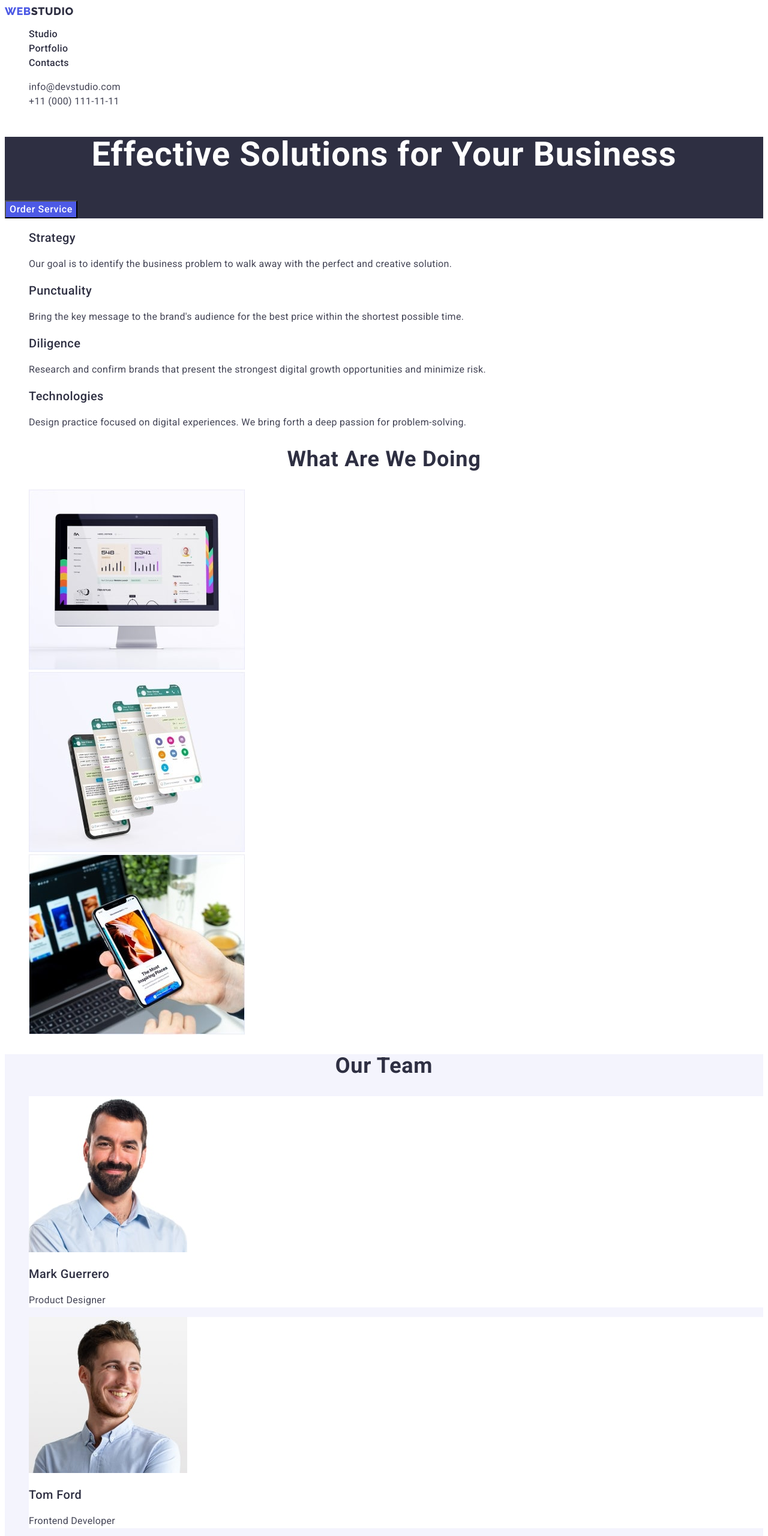
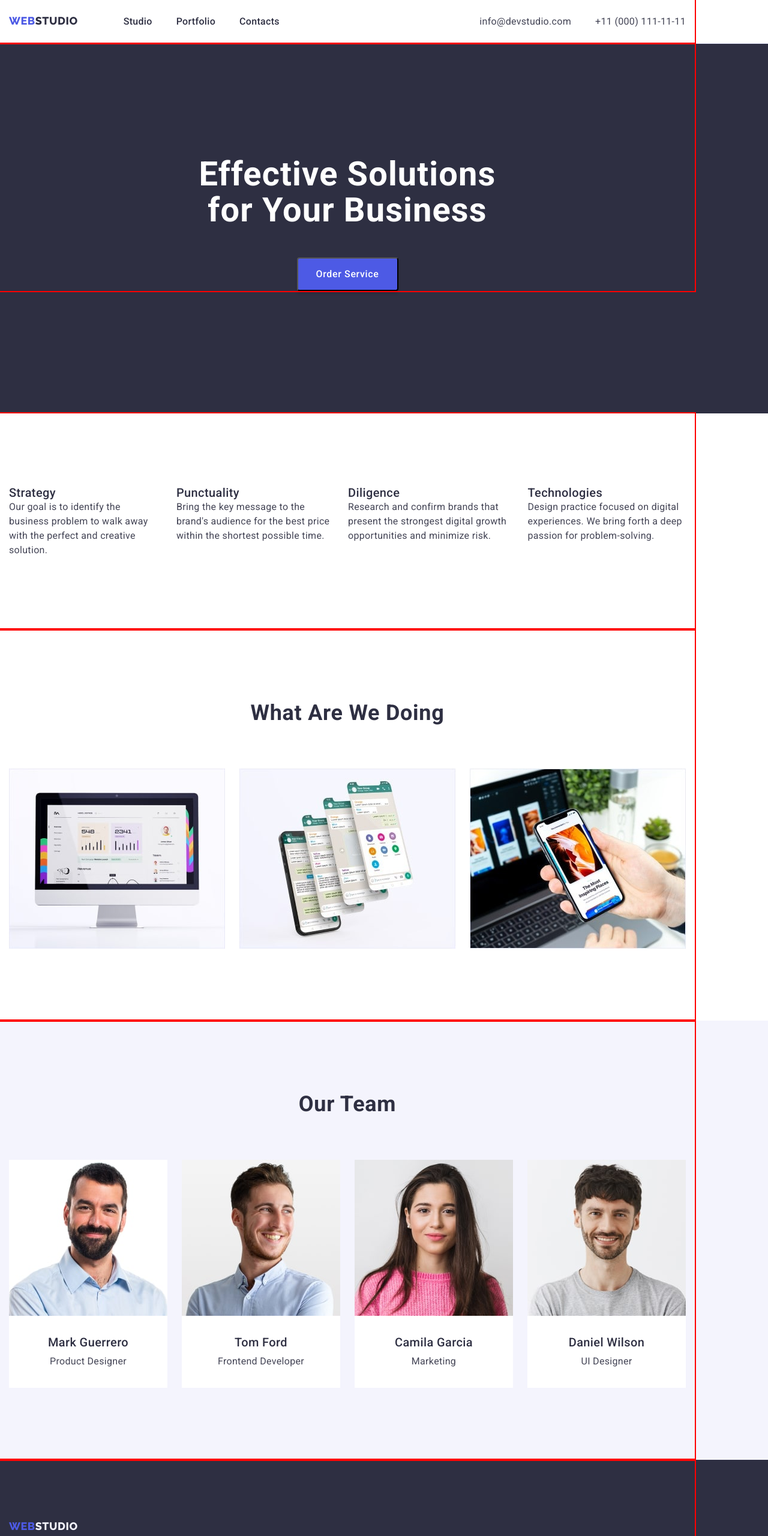
Before and after one commit to YarynaY/goit-markup-hw-03, a plain HTML site: page index.html in a window 1280 px wide. Shown: the top 2560 px of the page at 60% size. Drawn offline with nearby package versions, Linux system fonts and the light colour scheme.

Commit message:
goit-markup-hw-03

```diff
--- a/css/styles.css
+++ b/css/styles.css
@@ -49,9 +49,36 @@ clip-path: inset(100%);
 clip: rect(0 0 0 0);
 overflow: hidden;
   }
+  p, h1, h2, h3 {
+    margin: 0;
+}
+ul {
+    margin: 0;
+    padding: 0;
+}
+.container {
+    width: 1158px;
+    padding-left: 15px;
+    padding-right: 15px;
+    margin: o auto;
+    outline: 2px solid red;
+}
+img {
+    display: block;
+}
+
 /* inherit - наслідування шрифта; */
 /* font-style: normal - тільки для посилань; */
 /* header */
+.header-navigation {
+    display: flex;
+}
+.header-container {
+    display: flex;
+}
+.header {
+    border-bottom: 1px solid #E7E9FC;
+}
 .logo {
 font-family: "Raleway", sans-serif;
 font-weight: 800;
@@ -65,7 +92,16 @@ color: var(--header-logo-color);
 }
 .header-logo {
 color: var(--logo-color);
+padding-bottom: 24px;
+padding-top: 24px;
+margin-right: 76px;
 }
+  .header-list {
+display: flex;
+padding-bottom: 24px;
+padding-top: 24px;
+gap: 40px;
+ }
 .header-link {
 font-weight: 500;
 font-size: 16px;
@@ -83,6 +119,13 @@ color: var(--link-hover-focus-color)
 }
 .header-addres{
 font-style: normal;
+padding-bottom: 24px;
+padding-top: 24px;
+margin-left: auto;
+}
+.header-addres-list {
+    display: flex;
+    gap: 40px;
 }
 .header-addres-link {
 font-size: 16px;
@@ -91,6 +134,7 @@ letter-spacing: 0.02em;
 color: var(--link-addres-color);
 }
 /* main */
+
 .item-title {
 font-weight: 500;
 font-size: 20px;
@@ -105,6 +149,7 @@ letter-spacing: 0.02em;
 /* title */
 .title {
 background-color: var(--title-background);
+padding-bottom: 204px;
 }
 .main-title{
 font-size: 56px;
@@ -112,6 +157,10 @@ line-height: 1.07;
 letter-spacing: 0.02em;
 text-align: center;
 color: var(--main-title-color);
+max-width: 496px;
+margin: 0 auto;
+padding-top: 188px;
+margin-bottom: 48px;
 }
 .button-order {
 cursor: pointer;
@@ -122,6 +171,13 @@ font-size: 16px;
 line-height: 1.5;
 letter-spacing: 0.04em;
 color: var(--button-order-color);
+box-shadow: 0px 4px 4px rgba(0, 0, 0, 0.15);
+border-radius: 4px;
+display: block;
+margin-right: auto;
+margin-left: auto;
+width: 169px;
+height: 56px;
 }
 .button-order:hover,
 .button-order:focus {
@@ -131,9 +187,25 @@ background-color: var(--button-hover-focus-background);
 .objective-item-title {
 color: var(--objective-item-title-color);
 }
+.objective-list{
+    display: flex;
+   padding-left: auto;
+   padding-right: auto;
+   gap: 24px;
+   padding-bottom: 120px;
+   padding-top: 120px;
+}
 /* section - What are we doing */
 .job-title {
-color: var(--job-title-color)
+color: var(--job-title-color);
+margin-bottom: 72px;
+padding: auto;
+}
+.our-job-list {
+    display: flex;
+    gap: 24px;
+    padding-bottom: 120px;
+    width: calc((100%-48px) / 3) ;
 }
 /* section - Our team */
 .title-h {
@@ -143,33 +215,66 @@ letter-spacing: 0.02em;
 text-align: center;
 text-transform: capitalize;
 color: var(--team-title-color);
+padding-top: 120px;
+padding-left: auto;
+padding-right: auto;
+margin-bottom: 72px;
 }
-.team-item-title{
+.our-team-list {
+    display: flex;
+    gap: 24px;
+    padding-left: auto;
+    padding-right: auto;
+    padding-bottom: 120px;
+    width: calc((100%-72px) / 4);
+}
+.team-item-title {
 color: var(--team-title-color);
+text-align: center;
+margin-bottom: 8px;
+padding-top: 32px;
 }
 .our-team {
 background: var(--our-team-background)
 }
 .our-team-item {
 background-color: var(--our-team-list-background);
+text-align: center;
+padding-bottom: 32px;
 }
 /* footer */
+.footer-container{
+    padding-top: 100px;
+    padding-bottom: 100px;
+}
 .footer {
 background-color: var(--footer-background)}
 .footer-logo-studio {
 color: var(--footer-logo-color);
 }
-.footer-logo{
-color:  #4D5AE5;;
+.footer-logo {
+color:  #4D5AE5;
 }
 .footer-text {
 font-size: 16px;
 line-height: 1.5;
 letter-spacing: 0.02em;
 color: var(--footer-text-color);
+max-width: 264px;
+margin-top: 16px;
 }
 /* Portfolio */
 /* maim */
+.benefits-container {
+
+}
+.pagination-list {
+    display: flex;
+    padding-top: 96px;
+    gap: 24px;
+ justify-content: center;
+margin-bottom: 72px;
+}
 .pagination-button {
 font-family: inherit;
 cursor: pointer;
@@ -178,7 +283,35 @@ font-size: 16px;
 line-height: 1.5;
 letter-spacing: 0.04em;
 color: var(--pagination-button-color);
-background-color: var(--pagination-button-background)
+background-color: var(--pagination-button-background);
+border: 1px solid #E7E9FC;
+border-radius: 4px;
+display: block;
+}
+.benefits-list {
+    display: flex;
+    flex-wrap: wrap;
+    padding-bottom: 120px;
+    column-gap: 24px;
+    row-gap: 48px;
+}
+.border {
+border-left: 1px solid #E7E9FC;
+border-right: 1px solid #E7E9FC;
+border-bottom: 1px solid #E7E9FC;
+}
+.benefits-item {
+ width: calc((100%-48px) / 3);
+ max-width: 360px;
+}
+.benefits-item-title {
+    padding-top: 32px;
+    padding-left: 16px;
+    margin-bottom: 8px;
+}
+.benefits-item-text {
+    padding-bottom: 32px;
+    padding-left: 16px;
 }
 .pagination-button:hover,
 .pagination-button:focus {
--- a/index.html
+++ b/index.html
@@ -11,10 +11,18 @@
       href="https://fonts.googleapis.com/css2?family=Raleway:wght@800&family=Roboto:wght@400;500;700;900&display=swap"
       rel="stylesheet"
     />
+    <link
+      rel="stylesheet"
+      href="https://cdnjs.cloudflare.com/ajax/libs/modern-normalize/2.0.0/modern-normalize.min.css"
+      integrity="sha512-4xo8blKMVCiXpTaLzQSLSw3KFOVPWhm/TRtuPVc4WG6kUgjH6J03IBuG7JZPkcWMxJ5huwaBpOpnwYElP/m6wg=="
+      crossorigin="anonymous"
+      referrerpolicy="no-referrer"
+    />
     <link rel="stylesheet" href="css/styles.css" />
   </head>
   <body>
     <header class="header">
+        <div class="container header-container">
           <nav class="header-navigation">
             <a class="header-logo logo link" href="index.html"
               >Web<span class="logo-studio logo">Studio</span></a
@@ -45,13 +53,17 @@
             </li>
           </ul>
         </address>
+        </div>
     </header>
     <main class="main">
       <section class="title">
+        <div class="container title-container">
           <h1 class="main-title">Effective Solutions for Your Business</h1>
           <button class="button-order" type="button">Order Service</button>
+        </div>
       </section>
       <section class="objective">
+        <div class="container objective-container">
           <h2 hidden class="visually-hidden">Title</h2>
           <ul class="objective-list list">
             <li class="objective-item list">
@@ -83,9 +95,11 @@
               </p>
             </li>
           </ul>
+        </div>
       </section>
       <section class="our-job">
-        <h2 class="our-job-title title-h">What are we doing</h2>
+        <div class="container">
+          <h2 class="job-title title-h">What are we doing</h2>
           <ul class="our-job-list list">
             <li class="our-job-item list">
               <img
@@ -115,8 +129,10 @@
               />
             </li>
           </ul>
+        </div>
       </section>
       <section class="our-team">
+       <div class="container">
           <h2 class="our-team-title title-h">Our Team</h2>
           <ul class="our-team-list list">
             <li class="our-team-item list">
@@ -165,15 +181,20 @@
             </li>
           </ul>
       </section>
+    </div>
     </main>
     <footer class="footer">
+       <div class="container footer-container">
+
             <a class="footer-logo logo link" href="./index.html"
               >Web<span class="footer-logo-studio logo">Studio</span></a
             >
+
           <p class="footer-text">
             Increase the flow of customers and sales for your business with digital
             marketing & growth solutions.
           </p>
+       </div>
     </footer>
   </body>
 </html>
```
Also changed, not shown: portfolio.html (+36 -1 lines). Lines whose indentation alone changed are shown as unchanged.
